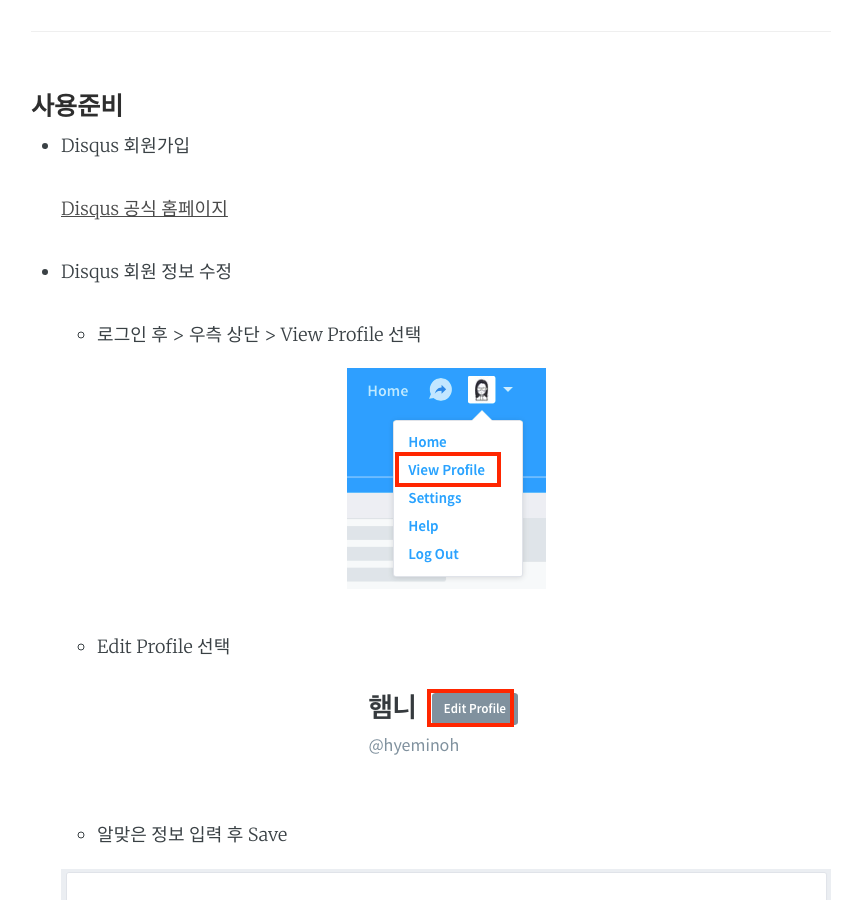
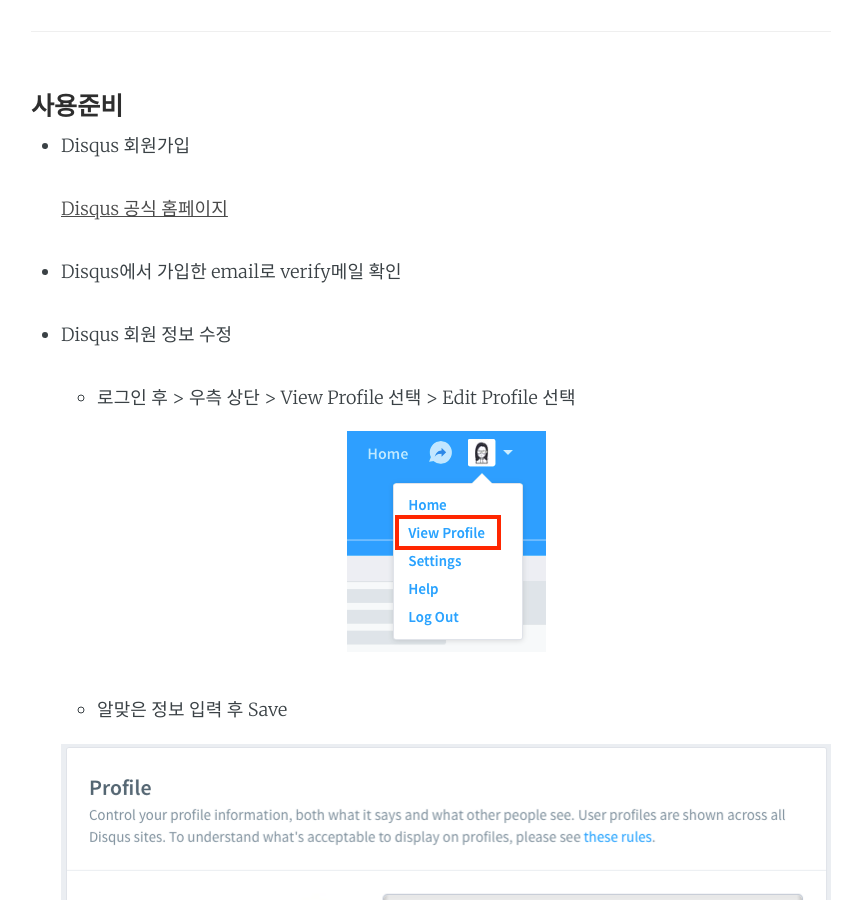
Before and after one commit to ham1955burger/ham1955burger.github.com, a Jekyll site: the page built from _posts/2016-10-19-jekyll-comment-with-disqus.md, in a window 1280 px wide and 900 px high, scrolled down 577 px. Shown: the whole window, without its empty margins (209-1071 px from the left). Built offline with Jekyll 4.4.1, drawn with Linux system fonts in a browser that asks for light colours; comment, search, counter and statistics services are not loaded; some of the changed text lies outside the part shown.

Commit message:
modified: jekyll-comment-with-disqus

```diff
--- a/_posts/2016-10-19-jekyll-comment-with-disqus.md
+++ b/_posts/2016-10-19-jekyll-comment-with-disqus.md
@@ -22,19 +22,17 @@ Disqus 회원이 아니더라도 댓글을 달 수 있고, Twitter와 Facebook
 
   [Disqus 공식 홈페이지](https://disqus.com/home/explore/)
 
+* Disqus에서 가입한 email로 verify메일 확인
+
 * Disqus 회원 정보 수정
 
-  * 로그인 후 > 우측 상단 > View Profile 선택
+  * 로그인 후 > 우측 상단 > View Profile 선택 > Edit Profile 선택
 
   ![disqus_view_profile](/assets/images/disqus/disqus_view_profile.png)
 
-  * Edit Profile 선택
-
-  ![disqus_edit_profile](/assets/images/disqus/disqus_edit_profile.png)
-
   * 알맞은 정보 입력 후 Save
 
-  ![disqus_edit_profile2](/assets/images/disqus/disqus_edit_profile2.png)
+  ![disqus_edit_profile2](/assets/images/disqus/disqus_edit_profile.png)
 
 * Disqus 설정
 
```
Also changed, not shown: other parts of _posts/2016-10-19-jekyll-comment-with-disqus.md (+5 -3 lines), assets/images/disqus/disqus_edit_profile.png, assets/images/disqus/disqus_edit_profile2.png (deleted), assets/images/disqus/disqus_verify_email.png (deleted).
